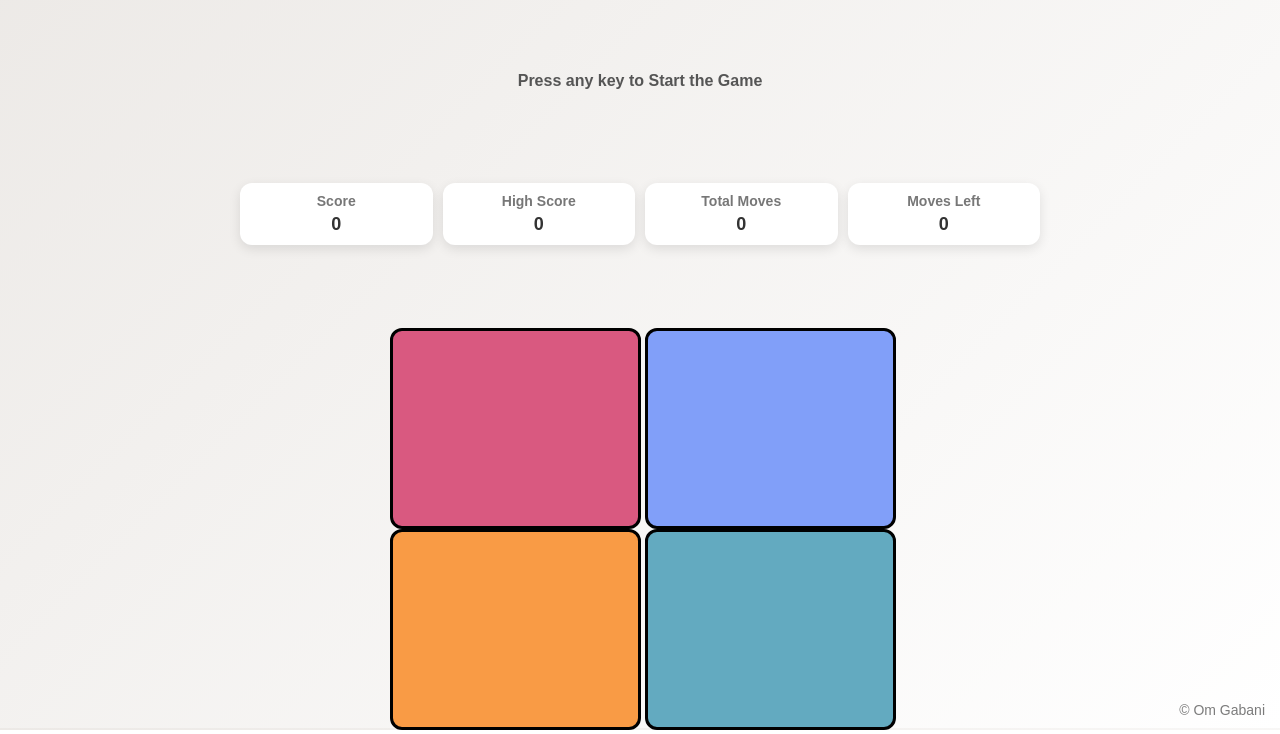
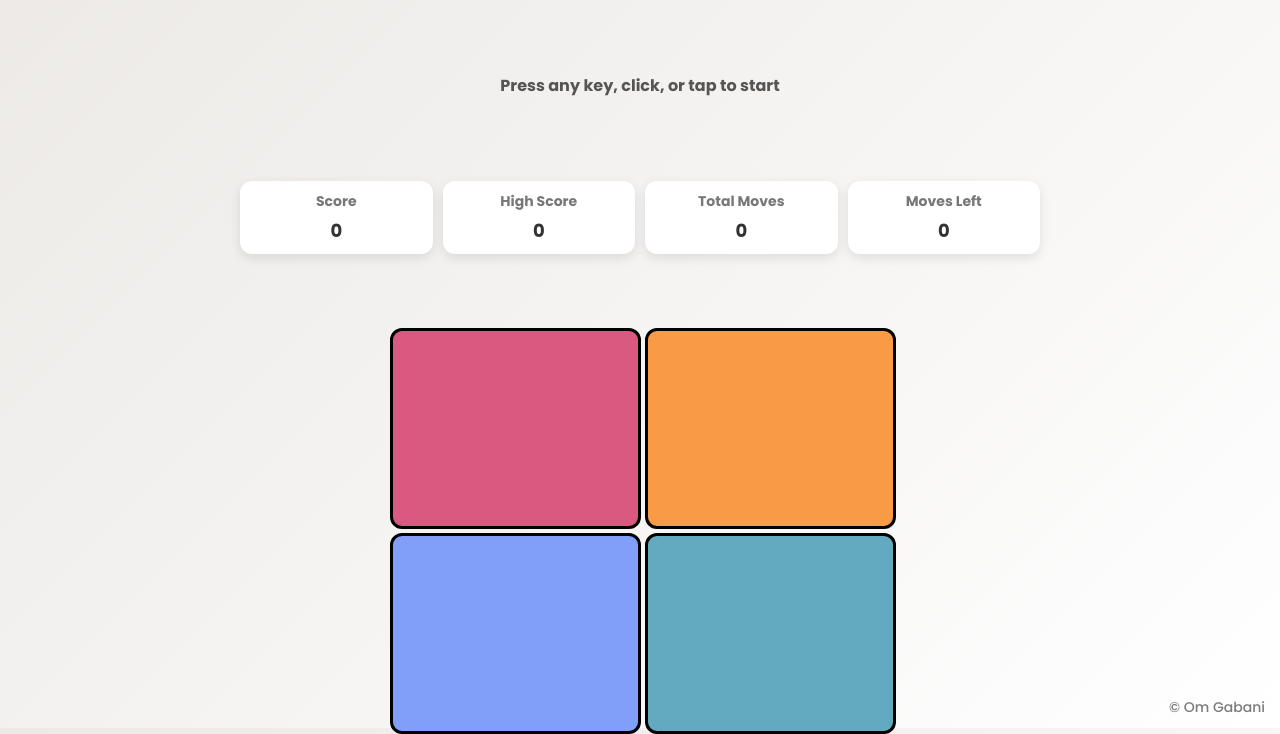
Before and after one commit to Om45m/Simon-Game, a plain HTML site: page index.html in a window 1280 px wide. Shown: the part 72-806 px from the top of the page. Drawn offline with nearby package versions, Linux system fonts and the light colour scheme.

Commit message:
Update index.html

```diff
--- a/index.html
+++ b/index.html
@@ -2,16 +2,19 @@
 <html lang="en">
 <head>
   <meta charset="UTF-8">
-  <meta name="viewport" content="width=device-width, initial-scale=1.0">
+  <meta name="viewport" content="width=device-width, initial-scale=1.0, maximum-scale=1.0, user-scalable=no">
   <title>Simon Says Game</title>
   <link rel="stylesheet" href="style.css">
+  <link rel="preconnect" href="https://fonts.googleapis.com">
+  <link rel="preconnect" href="https://fonts.gstatic.com" crossorigin>
+  <link href="https://fonts.googleapis.com/css2?family=Poppins:wght@400;500;700&display=swap" rel="stylesheet">
 </head>
 <body>
   <div id="nextLevelPopup" class="popup">Next Level 🎉</div>
+  <div id="losePopup" class="popup">Oops! Try Again 💔</div>
 
   <h1>Simon Says Game</h1>
-<h2>Press any key to Start the Game</h2>
-
+  <h2>Press any key, click, or tap to start</h2>
 
   <div class="scoreboard">
     <div class="card">
@@ -32,18 +35,13 @@
     </div>
   </div>
 
- <div id="losePopup" class="popup">Oops! Try Again 💔</div>
-
   <div class="container">
-    <div class="row">
     <div class="btn red" id="red"></div>
     <div class="btn yellow" id="yellow"></div>
-    </div>
-    <div class="row">
     <div class="btn purple" id="purple"></div>
     <div class="btn green" id="green"></div>
   </div>
-  </div>
+
   <div class="signature">© Om Gabani</div>
 
   <script src="https://cdn.jsdelivr.net/npm/canvas-confetti@1.6.0/dist/confetti.browser.min.js"></script>
```
Lines whose indentation alone changed are shown as unchanged.
